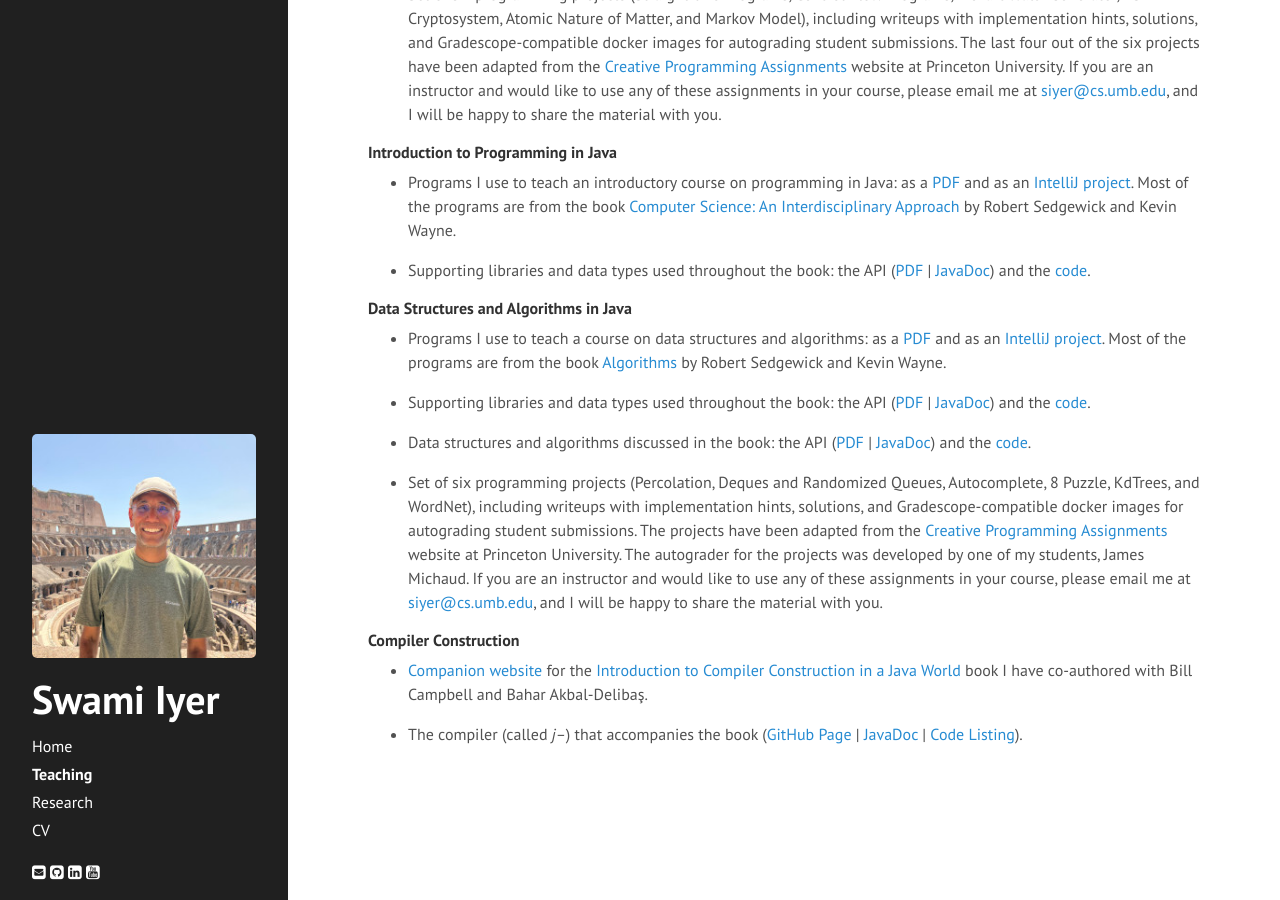
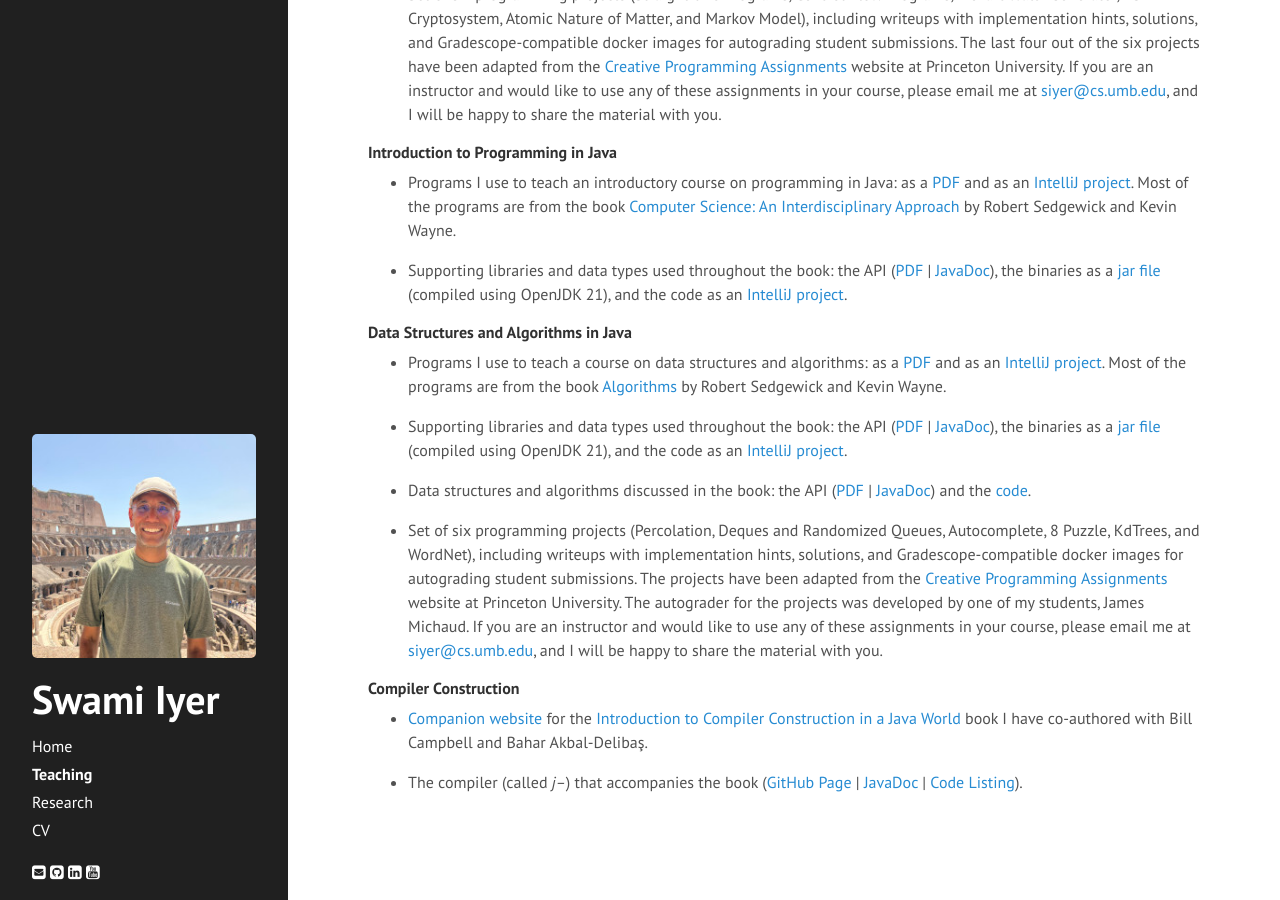
Before and after one commit to swamiiyer/swamiiyer.github.io, a Jekyll site: the page built from _pages/teaching.md, in a window 1280 px wide and 900 px high, scrolled down 1081 px. Built offline with Jekyll 4.4.1, drawn with Linux system fonts in a browser that asks for light colours; nearby versions of some CDN libraries.

Commit message:
Updated stdlib parts

```diff
--- a/_pages/teaching.md
+++ b/_pages/teaching.md
@@ -44,13 +44,13 @@ Throughout my student life I had the good fortune of being taught by some except
 
 - Programs I use to teach an introductory course on programming in Java: as a [PDF](https://www.cs.umb.edu/~siyer/teaching/ipj.pdf) and as an [IntelliJ project](https://www.cs.umb.edu/~siyer/teaching/ipj.zip). Most of the programs are from the book [Computer Science: An Interdisciplinary Approach](https://www.amazon.com/Computer-Science-Interdisciplinary-Robert-Sedgewick/dp/0134076427/) by Robert Sedgewick and Kevin Wayne.
 
-- Supporting libraries and data types used throughout the book: the API ([PDF](https://www.cs.umb.edu/~siyer/teaching/stdlib-java.pdf) \| [JavaDoc](https://www.cs.umb.edu/~siyer/teaching/stdlib-javadoc)) and the [code](https://www.cs.umb.edu/~siyer/teaching/stdlib.jar).
+- Supporting libraries and data types used throughout the book: the API ([PDF](https://www.cs.umb.edu/~siyer/teaching/stdlib-java.pdf) \| [JavaDoc](https://www.cs.umb.edu/~siyer/teaching/stdlib-javadoc)), the binaries as a [jar file](https://www.cs.umb.edu/~siyer/teaching/stdlib.jar) (compiled using OpenJDK 21), and the code as an [IntelliJ project](https://www.cs.umb.edu/~siyer/teaching/stdlib.zip).
 
 #### Data Structures and Algorithms in Java
 
 - Programs I use to teach a course on data structures and algorithms: as a [PDF](https://www.cs.umb.edu/~siyer/teaching/dsaj.pdf) and as an [IntelliJ project](https://www.cs.umb.edu/~siyer/teaching/dsaj.zip). Most of the programs are from the book [Algorithms](https://www.amazon.com/Algorithms-4th-Robert-Sedgewick/dp/032157351X/) by Robert Sedgewick and Kevin Wayne.
 
-- Supporting libraries and data types used throughout the book: the API ([PDF](https://www.cs.umb.edu/~siyer/teaching/stdlib-java.pdf) \| [JavaDoc](https://www.cs.umb.edu/~siyer/teaching/stdlib-javadoc)) and the [code](https://www.cs.umb.edu/~siyer/teaching/stdlib.jar).
+- Supporting libraries and data types used throughout the book: the API ([PDF](https://www.cs.umb.edu/~siyer/teaching/stdlib-java.pdf) \| [JavaDoc](https://www.cs.umb.edu/~siyer/teaching/stdlib-javadoc)), the binaries as a [jar file](https://www.cs.umb.edu/~siyer/teaching/stdlib.jar) (compiled using OpenJDK 21), and the code as an [IntelliJ project](https://www.cs.umb.edu/~siyer/teaching/stdlib.zip).
 
 - Data structures and algorithms discussed in the book: the API ([PDF](https://www.cs.umb.edu/~siyer/teaching/dsalib.pdf) \| [JavaDoc](https://www.cs.umb.edu/~siyer/teaching/dsa-javadoc)) and the [code](https://www.cs.umb.edu/~siyer/teaching/dsa.jar).
 
```
